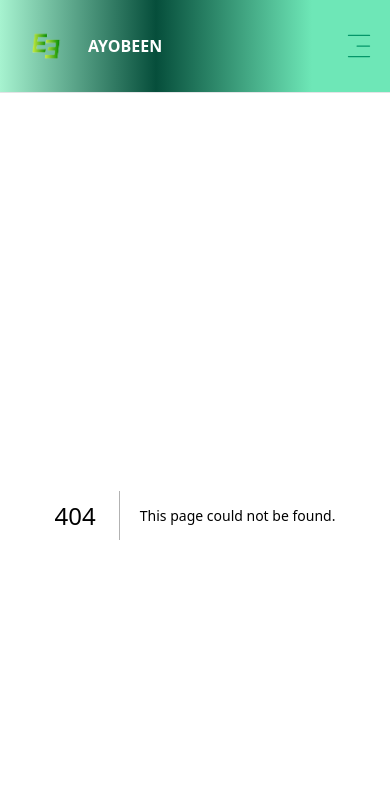
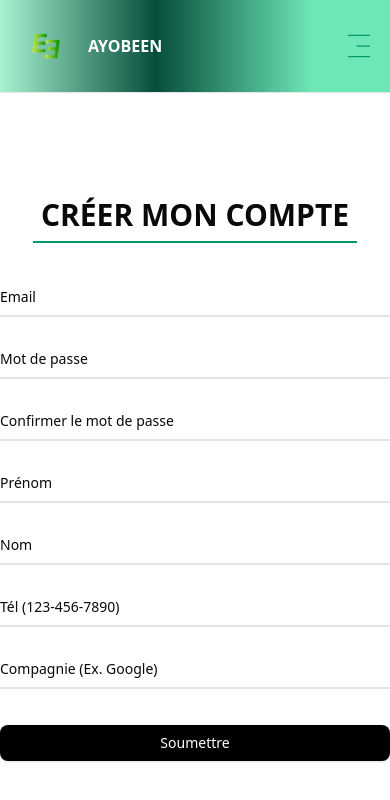
Before and after one commit to Al-phob/ayobeen-project, a Next.js app: page /compte/nouveaucompte in a window 390 px wide. Before the commit this address had no page. Shown: the top 800 px of the page. Built offline with nearby package versions, Linux system fonts and the light colour scheme.

Commit message:
Pages responsives

```diff
--- a/app/collections/classique/page.tsx
+++ b/app/collections/classique/page.tsx
@@ -40,12 +40,12 @@ const classique = () => {
   return (
     <section className='h-full mt-5'>
 
-      <div className="grid grid-cols-2">
+      <div className="grid grid-cols-1 md:grid-cols-2 px-3">
 
         <div className="order-2 flex flex-col 2xl:ml-32">
           {/* Video */}
           <video
-            className="w-2/4 mx-auto rounded-lg shadow-[16px_-8px_7px_-2px_rgba(34,_197,_94,_0.5)]"
+            className="w-3/4 mx-auto rounded-lg shadow-[16px_-8px_7px_-2px_rgba(34,_197,_94,_0.5)]"
             autoPlay
             loop
             muted
@@ -55,11 +55,11 @@ const classique = () => {
           </video>
         </div>
 
-        <div className="flex flex-col items-center bg-white">
+        <div className="flex flex-col justify-center items-center bg-white">
 
           {/* text */}
-          <div className="mt-40 2xl:mt-72 xl:mt-80 2xl:ml-36">
-            <p className="h2 text-center mb-9">
+          <div className="">
+            <p className="h2 text-center text-[clamp(6vw,7vw,2rem)] mb-9">
               Notre collection de t-shirts pour femmes.
             </p>
           </div>
@@ -70,13 +70,13 @@ const classique = () => {
 
       <div className="container mx-auto px-4 py-8">
         <h1 className="text-3xl font-bold mb-6">Découvrez nos articles</h1>
-        <div className="grid grid-cols-2 md:grid-cols-3 lg:grid-cols-4 gap-6">
+        <div className="grid grid-cols-1 md:grid-cols-2 lg:grid-cols-4 gap-6">
           {articles.map((article) => (
             <div
               key={article.id}
               className="border rounded-lg overflow-hidden shadow-md hover:shadow-lg transition duration-300 group"
             >
-              <div className="relative w-full h-64 overflow-hidden">
+              <div className="relative w-full h-96 overflow-hidden">
                 {/* Image par défaut */}
                 <Image
                   src={article.image}
--- a/app/collections/page.tsx
+++ b/app/collections/page.tsx
@@ -29,7 +29,7 @@ const Collections = () => {
   const pathname = usePathname();
 
   return (
-    <section className="font-serif min-h-[80vh] flex flex-col justify-center py-12 xl:py-0">
+    <section className="font-serif min-h-[80vh] flex flex-col justify-center py-12 px-7 xl:py-0">
       <div className="flex justify-center items-center text-center">
         <motion.div
           initial={{ opacity: 0 }}
--- a/app/collections/pull/page.tsx
+++ b/app/collections/pull/page.tsx
@@ -47,7 +47,7 @@ const pull = () => {
   return (
     <section className='h-full mt-5'>
 
-      <div className="grid grid-cols-2">
+      <div className="grid grid-cols-1 md:grid-cols-2 px-3">
 
         <div className="order-2 flex flex-col 2xl:ml-32">
           {/*Image */}
@@ -60,11 +60,11 @@ const pull = () => {
           />
         </div>
 
-        <div className="flex flex-col items-center bg-white">
+        <div className="flex flex-col justify-center items-center bg-white">
 
           {/* text */}
-          <div className="2xl:mt-72 xl:mt-80 2xl:ml-36">
-            <p className="h2 text-center mb-9">
+          <div className="px-5">
+            <p className="h2 text-center text-[clamp(h2,3vw,2rem)] mb-9">
               Notre nouvelle collection de pull.
             </p>
           </div>
@@ -75,13 +75,13 @@ const pull = () => {
 
       <div className="container mx-auto px-4 py-8">
         <h1 className="text-3xl font-bold mb-6">Découvrez nos articles</h1>
-        <div className="grid grid-cols-2 md:grid-cols-3 lg:grid-cols-5 gap-6">
+        <div className="grid grid-cols-1 md:grid-cols-2 lg:grid-cols-3 gap-6">
           {articles.map((article) => (
             <div
               key={article.id}
               className="border rounded-lg overflow-hidden shadow-md hover:shadow-lg transition duration-300 group"
             >
-              <div className="relative w-full h-64 overflow-hidden">
+              <div className="relative w-full h-96 overflow-hidden">
                 {/* Image par défaut */}
                 <Image
                   src={article.image}
--- /dev/null
+++ b/app/compte/nouveaucompte/page.tsx
@@ -0,0 +1,60 @@
+import React from 'react'
+import { Button } from '@/components/ui/button'
+
+const newAccount = () => {
+  return (
+
+    <section className="py-24">
+
+        <div className="flex justify-center items-center text-center">
+            <h1 className="font-semibold text-3xl p-2 border-b-2 border-emerald-600">
+                CRÉER MON COMPTE
+            </h1>
+        </div>
+
+        <form className="max-w-md mt-8 mx-auto font-times">
+            <div className="relative z-0 w-full mb-5 group">
+                <input type="email" name="floating_email" id="floating_email" className="block py-2.5 px-0 w-full text-sm bg-transparent border-0 border-b-2 appearance-none focus:outline-none focus:ring-0 focus:border-emerald-700 peer" placeholder=" " required />
+                <label htmlFor="floating_email" className="peer-focus:font-medium absolute text-sm text-black duration-300 transform -translate-y-6 scale-75 top-3 -z-10 origin-[0] peer-focus:start-0 rtl:peer-focus:translate-x-1/4 rtl:peer-focus:left-auto peer-focus:text-emerald-700 peer-placeholder-shown:scale-100 peer-placeholder-shown:translate-y-0 peer-focus:scale-75 peer-focus:-translate-y-6">Email</label>
+            </div>
+            <div className="relative z-0 w-full mb-5 group">
+                <input type="password" name="floating_password" id="floating_password" className="block py-2.5 px-0 w-full text-sm text-color_tr bg-transparent border-0 border-b-2 border-bg_primary appearance-none focus:outline-none focus:ring-0 focus:border-emerald-700 peer" placeholder=" " required />
+                <label htmlFor="floating_password" className="peer-focus:font-medium absolute text-sm text-color_tr duration-300 transform -translate-y-6 scale-75 top-3 -z-10 origin-[0] peer-focus:start-0 rtl:peer-focus:translate-x-1/4 peer-focus:text-emerald-700 peer-placeholder-shown:scale-100 peer-placeholder-shown:translate-y-0 peer-focus:scale-75 peer-focus:-translate-y-6">Mot de passe</label>
+            </div>
+            <div className="relative z-0 w-full mb-5 group">
+                <input type="password" name="repeat_password" id="floating_repeat_password" className="block py-2.5 px-0 w-full text-sm text-color_tr bg-transparent border-0 border-b-2 border-bg_primary appearance-none focus:outline-none focus:ring-0 focus:border-emerald-700 peer" placeholder=" " required />
+                <label htmlFor="floating_repeat_password" className="peer-focus:font-medium absolute text-sm text-color_tr duration-300 transform -translate-y-6 scale-75 top-3 -z-10 origin-[0] peer-focus:start-0 rtl:peer-focus:translate-x-1/4 peer-focus:text-emerald-700 peer-placeholder-shown:scale-100 peer-placeholder-shown:translate-y-0 peer-focus:scale-75 peer-focus:-translate-y-6">Confirmer le mot de passe</label>
+            </div>
+            <div className="grid md:grid-cols-2 md:gap-6">
+                <div className="relative z-0 w-full mb-5 group">
+                    <input type="text" name="floating_first_name" id="floating_first_name" className="block py-2.5 px-0 w-full text-sm text-color_tr bg-transparent border-0 border-b-2 border-bg_primary appearance-none focus:outline-none focus:ring-0 focus:border-emerald-700 peer" placeholder=" " required />
+                    <label htmlFor="floating_first_name" className="peer-focus:font-medium absolute text-sm text-color_tr duration-300 transform -translate-y-6 scale-75 top-3 -z-10 origin-[0] peer-focus:start-0 rtl:peer-focus:translate-x-1/4 peer-focus:text-emerald-700 peer-placeholder-shown:scale-100 peer-placeholder-shown:translate-y-0 peer-focus:scale-75 peer-focus:-translate-y-6">Prénom</label>
+                </div>
+                <div className="relative z-0 w-full mb-5 group">
+                    <input type="text" name="floating_last_name" id="floating_last_name" className="block py-2.5 px-0 w-full text-sm text-color_tr bg-transparent border-0 border-b-2 border-bg_primary appearance-none focus:outline-none focus:ring-0 focus:border-emerald-700 peer" placeholder=" " required />
+                    <label htmlFor="floating_last_name" className="peer-focus:font-medium absolute text-sm text-color_tr duration-300 transform -translate-y-6 scale-75 top-3 -z-10 origin-[0] peer-focus:start-0 rtl:peer-focus:translate-x-1/4 peer-focus:text-emerald-700 peer-placeholder-shown:scale-100 peer-placeholder-shown:translate-y-0 peer-focus:scale-75 peer-focus:-translate-y-6">Nom</label>
+                </div>
+            </div>
+            <div className="grid md:grid-cols-2 md:gap-6">
+                <div className="relative z-0 w-full mb-5 group">
+                    <input type="tel" pattern="[0-9]{3}-[0-9]{3}-[0-9]{4}" name="floating_phone" id="floating_phone" className="block py-2.5 px-0 w-full text-sm text-color_tr bg-transparent border-0 border-b-2 border-bg_primary appearance-none focus:outline-none focus:ring-0 focus:border-emerald-700 peer" placeholder=" " required />
+                    <label htmlFor="floating_phone" className="peer-focus:font-medium absolute text-sm text-color_tr duration-300 transform -translate-y-6 scale-75 top-3 -z-10 origin-[0] peer-focus:start-0 rtl:peer-focus:translate-x-1/4 peer-focus:text-emerald-700 peer-placeholder-shown:scale-100 peer-placeholder-shown:translate-y-0 peer-focus:scale-75 peer-focus:-translate-y-6">Tél (123-456-7890)</label>
+                </div>
+                <div className="relative z-0 w-full mb-5 group">
+                    <input type="text" name="floating_company" id="floating_company" className="block py-2.5 px-0 w-full text-sm text-color_tr bg-transparent border-0 border-b-2 border-bg_primary appearance-none focus:outline-none focus:ring-0 focus:border-emerald-700 peer" placeholder=" " required />
+                    <label htmlFor="floating_company" className="peer-focus:font-medium absolute text-sm text-color_tr duration-300 transform -translate-y-6 scale-75 top-3 -z-10 origin-[0] peer-focus:start-0 rtl:peer-focus:translate-x-1/4 peer-focus:text-emerald-700 peer-placeholder-shown:scale-100 peer-placeholder-shown:translate-y-0 peer-focus:scale-75 peer-focus:-translate-y-6">Compagnie (Ex. Google)</label>
+                </div>
+            </div>
+            <div className="flex justify-center items-center py-4">
+                <Button type="submit" className="text-white bg-black hover:bg-emerald-600 focus:ring-4 focus:outline-none focus:ring-blue-300 font-medium rounded-lg text-sm w-full px-5 py-2.5 text-center">Soumettre</Button>
+            </div>
+
+        </form>
+
+
+    </section>
+
+  )
+}
+
+export default newAccount
--- /dev/null
+++ b/app/compte/page.tsx
@@ -0,0 +1,55 @@
+import React from 'react'
+import { Button } from '@/components/ui/button'
+import Link from 'next/link'
+
+const Compte = () => {
+  return (
+
+    <section className="min-h-[80vh] flex flex-col justify-center">
+
+        <div className="flex justify-center items-center text-center">
+            <h1 className="font-semibold text-3xl p-2 border-b-2 border-emerald-600">
+                CONNEXION
+            </h1>
+        </div>
+
+        <div className="px-6 md:flex justify-center items-center text-center font-times ">
+            <form>
+                <div className="w-9/10 md:w-96 space-y-9">
+                    <label className="text-black"></label>
+                    <input type="email" className="w-full p-2 border text-black border-gray-300 rounded-lg hover:border-emerald-300 focus:ring-blue-500 focus:border-blue-500" placeholder="Entrer votre email" required />
+
+                    <label className="text-black"></label>
+                    <input type="password" className="w-full p-2 border text-black border-gray-300 rounded-lg hover:border-emerald-300 focus:ring-blue-500 focus:border-blue-500" placeholder="Entrer votre mot de passe" required />
+
+                </div>
+
+                <div className="flex items-start pt-2">
+                    <a href="/" className="underline border-black hover:text-emerald-700">Mot de passe oublié ?</a>
+                </div>
+
+
+                <div className="flex items-start mt-10">
+                    <div className="flex items-center h-5">
+                      <input id="remember" type="checkbox" value="" className="w-4 h-4 border border-gray-300 rounded" required />
+                    </div>
+                    <label htmlFor="remember" className="ms-2 text-sm font-medium">Se souvenir de moi</label>
+                </div>
+
+                <Button type="submit" className="w-full py-2 bg-black text-white hover:bg-emerald-700 rounded-lg mt-10">Se connecter</Button>
+
+                <Link href="/compte/nouveaucompte" className="flex justify-center items-center mt-8 font-semibold hover:text-emerald-700 hover:underline">
+                    Créer un compte
+                </Link>
+
+            </form>
+
+        </div>
+
+    </section>
+
+
+  )
+}
+
+export default Compte
--- a/app/contact/page.tsx
+++ b/app/contact/page.tsx
@@ -9,12 +9,12 @@ const Contact = () => {
       <div className="flex flex-col justify-center items-center">
 
         <h2 className="text-5xl font-bold">Contactez-nous</h2>
-        <p className="text-gray-700 max-w-xl mx-auto text-center py-6"> Nous sommes là pour répondre à vos questions.
+        <p className="text-gray-700 max-w-xl mx-auto text-center px-3 py-6"> Nous sommes là pour répondre à vos questions.
           N'hésitez pas à nous écrire pour toute information supplémentaire. Nous vous répondrons
           dans les plus brefs délais.
         </p>
 
-        <div className="flex flex-row gap-24">
+        <div className="flex flex-col md:flex md:flex-row gap-24">
           {/* Address */}
           <div className="flex flex-col justify-center items-center space-y-4 py-4">
             <MapPin className="text-gray-600 font-bold w-32 h-14 " />
--- a/app/page.tsx
+++ b/app/page.tsx
@@ -1,4 +1,4 @@
-import { FiDownload } from "react-icons/fi"
+
 import { Button } from "@/components/ui/button"
 import Image from "next/image"
 import Link from "next/link"
@@ -61,17 +61,17 @@ const Home = () => {
               className="object-contain"
             />
           </div>
-          <div className="flex flex-col items-center bg-white">
+          <div className="flex flex-col justify-center items-center bg-white">
             {/* text */}
-            <div className="mt-60 xl:mt-80 2xl:mr-36">
-              <p className="h2 text-center mb-9">
+            <div className="">
+              <p className="h2 text-center text-[clamp(4vw,5vw,2rem)] px-3 mb-9">
                 Découvrez notre nouvelle collection de pull.
               </p>
             </div>
             {/* Button */}
             <div className="flex justify-center items-center">
               <Link href="/collections/pull">
-                <Button className="hover:bg-green-600 uppercase transition duration-500 ease-in-out 2xl:mr-20">
+                <Button className="hover:bg-green-600 uppercase transition duration-500 ease-in-out">
                   Nouvelle collection
                 </Button>
               </Link>
@@ -82,8 +82,8 @@ const Home = () => {
 
       </div>
 
-      <div>
-      <div className="h-full mix-blend-darken">
+
+      <div className="h-full mix-blend-darken mb-5">
         <div className="grid grid-cols-2">
           <div className="flex flex-col order-2">
             {/*Image */}
@@ -95,10 +95,10 @@ const Home = () => {
               className="object-contain"
             />
           </div>
-          <div className="flex flex-col items-center bg-white h-full order-1">
+          <div className="flex flex-col justify-center items-center bg-white h-full order-1">
             {/* text */}
-            <div className="xl:mt-80 mt-60">
-              <p className="h2 text-center mb-9 2xl:ml-44">
+            <div className="">
+              <p className="h2 text-center text-[clamp(4vw,5vw,2rem)] px-3 mb-9 2xl:ml-44">
                 Notre Best-Seller.
               </p>
             </div>
@@ -116,7 +116,7 @@ const Home = () => {
 
       </div>
 
-      </div>
+
     </section>
 
   )
--- a/components/MobileNav.tsx
+++ b/components/MobileNav.tsx
@@ -1,6 +1,6 @@
 "use client";
 
-import {Sheet, SheetContent, SheetTrigger} from "@/components/ui/sheet";
+import {Sheet, SheetContent, SheetTitle, SheetTrigger} from "@/components/ui/sheet";
 import { usePathname } from "next/navigation";
 import Link from "next/link";
 import { CiMenuFries } from "react-icons/ci";
@@ -17,6 +17,10 @@ const links = [
     path: "/collections"
   },
   {
+    name: "Mon Compte",
+    path: "/compte"
+  },
+  {
     name: "Contact",
     path: "/contact"
   }
@@ -30,8 +34,9 @@ const MobileNav = () => {
         <CiMenuFries className="text-[30px] text-emerald-600" />
       </SheetTrigger>
       <SheetContent className="flex flex-col">
+        <SheetTitle className="sr-only">Menu</SheetTitle>
         {/* Logo */}
-        <div className="mt-32 mb-36 text-center text-2xl">
+        <div className="mt-32 mb-16 text-center text-2xl">
           <Link href="/">
             <div className="flex justify-center items-center">
               <Image
--- a/components/Nav.tsx
+++ b/components/Nav.tsx
@@ -13,6 +13,10 @@ const links = [
     {
         name: "Nos collections",
         path: "/collections"
+    },
+    {
+        name: "Mon Compte",
+        path: "/compte"
     },
     {
         name: "Contact",
```
